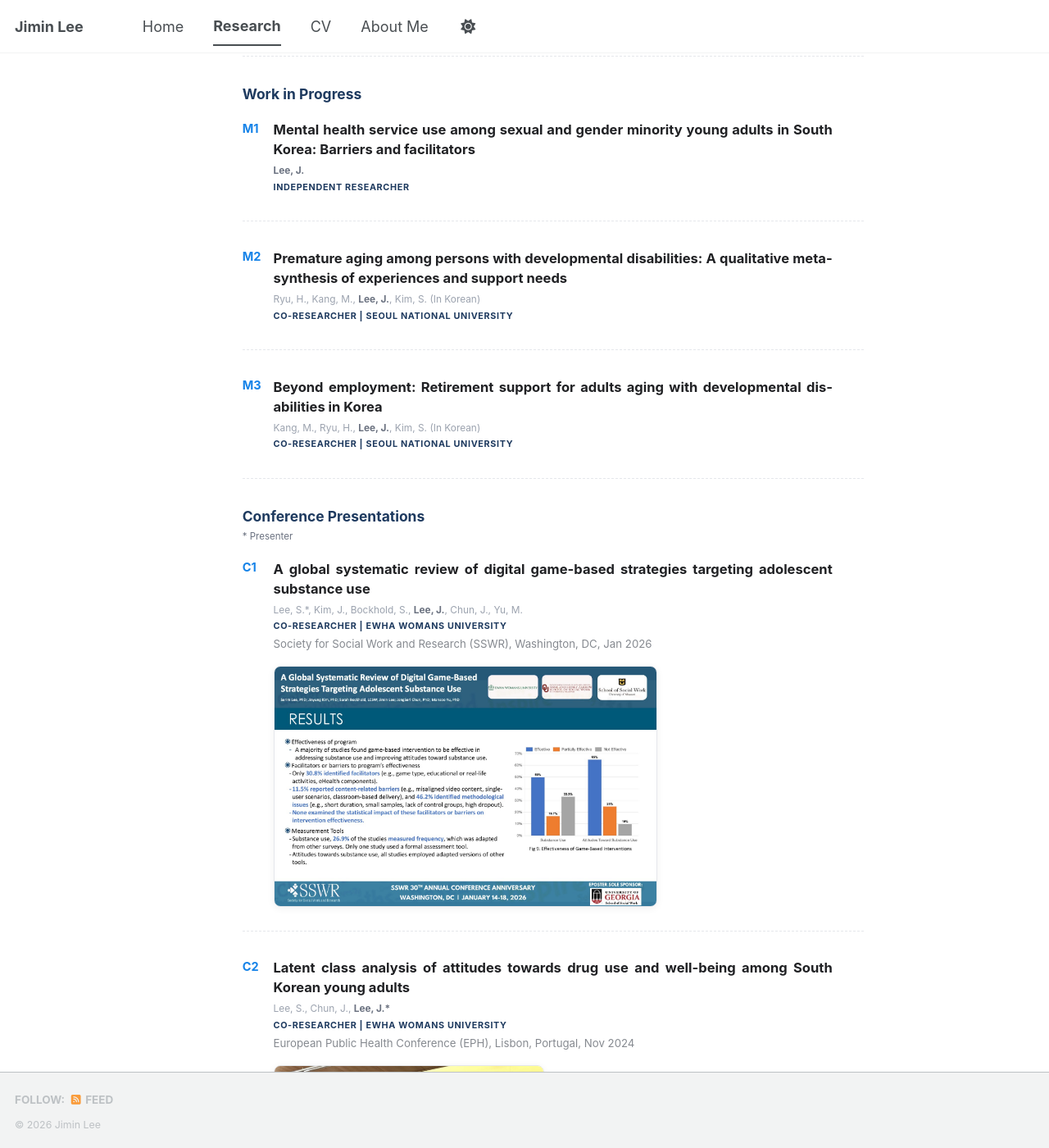
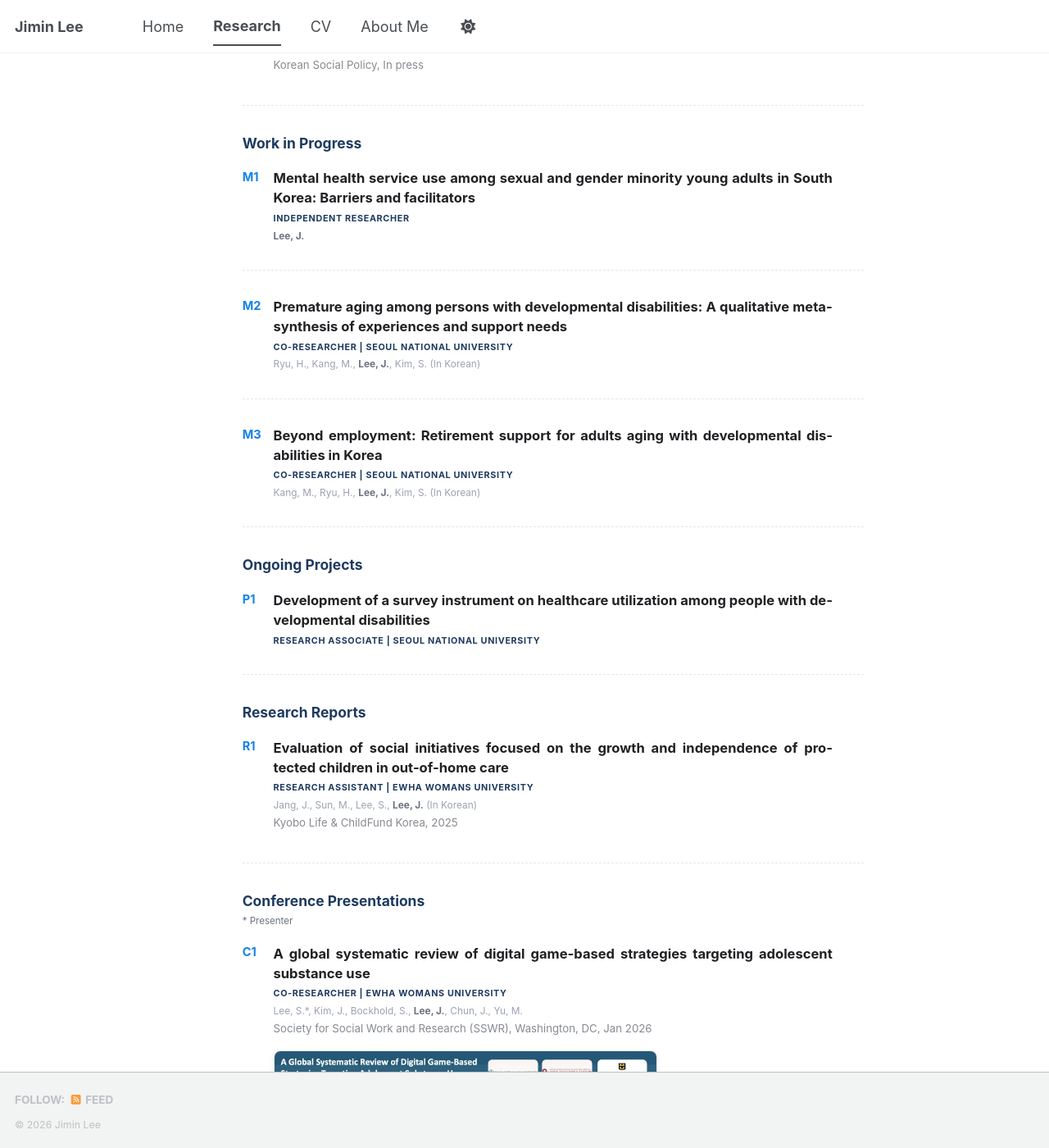
Before and after one commit to jiminlee-research/jiminlee-research.github.io, a Jekyll site: the page built from _pages/publications.html, in a window 1280 px wide and 1400 px high, scrolled down 2477 px. Shown: the whole window at 82% size. Built offline with Jekyll 4.4.1, drawn with Linux system fonts in a browser that asks for light colours; a style sheet for code colours, icons or effects is not loaded; some of the changed text lies outside the part shown.

Commit message:
Add ongoing project and research report; show role above authors
Co-Authored-By: Claude Opus 5.5 <noreply@anthropic.com>
Claude-Session: https://claude.ai/code/session_01PcjxNfDHwsJtJ6agebrJHV

```diff
--- a/_data/publications.yml
+++ b/_data/publications.yml
@@ -5,6 +5,7 @@
 
 - type: journal
   title: "Gender differences in attitudes towards drug use among South Korean college students: A latent class analysis"
+  role: "Co-Researcher | Ewha Womans University"
   image: /images/pubs/drug-attitudes-lca.jpg
   authors: ["Lee, S.", "Chun, J.", "Lee, J."]
   venue: "Journal of Drug Issues"
@@ -17,6 +18,7 @@
 
 - type: journal
   title: "Game-based digital interventions for enhancing positive development and addressing substance use in adolescents: A systematic review"
+  role: "Co-Researcher | Ewha Womans University"
   image: /images/pubs/game-based-sr.jpg
   authors: ["Lee, S.", "Kim, J.", "Bockhold, S.", "Lee, J.", "Chun, J.", "Yu, M."]
   venue: "Children, 11(12), Article 1554"
@@ -29,6 +31,7 @@
 
 - type: journal
   title: "Effect of coping strategies for family conflict on social isolation of young adults: Focusing on mediated effect of self-esteem"
+  role: "Lead Researcher | Ewha Womans University"
   image: /images/pubs/family-conflict-isolation.jpg
   authors: ["Lee, J.", "Kim, J."]
   venue: "Social Work Practice & Research, 21(3), 123–151"
@@ -89,3 +92,15 @@
   authors: ["Kang, M.", "Ryu, H.", "Lee, J.", "Kim, S."]
   short: "In progress"
   note: "In Korean"
+
+- type: project
+  title: "Development of a survey instrument on healthcare utilization among people with developmental disabilities"
+  role: "Research Associate | Seoul National University"
+
+- type: report
+  title: "Evaluation of social initiatives focused on the growth and independence of protected children in out-of-home care"
+  role: "Research Assistant | Ewha Womans University"
+  authors: ["Jang, J.", "Sun, M.", "Lee, S.", "Lee, J."]
+  venue: "Kyobo Life & ChildFund Korea"
+  year: "2025"
+  note: "In Korean"
--- a/_pages/publications.html
+++ b/_pages/publications.html
@@ -81,10 +81,10 @@ author_profile: true
 
 <div id="pub-list">
 {% assign all = site.data.publications %}
-{% assign groups = "journal|Peer-Reviewed Publications,wip|Work in Progress,presentation|Conference Presentations" | split: "," %}
+{% assign groups = "journal|Peer-Reviewed Publications,wip|Work in Progress,project|Ongoing Projects,report|Research Reports,presentation|Conference Presentations" | split: "," %}
 {% for g in groups %}
 {% assign key = g | split: "|" | first %}
-{% if key == "journal" %}{% assign pre = "J" %}{% elsif key == "wip" %}{% assign pre = "M" %}{% else %}{% assign pre = "C" %}{% endif %}
+{% if key == "journal" %}{% assign pre = "J" %}{% elsif key == "wip" %}{% assign pre = "M" %}{% elsif key == "project" %}{% assign pre = "P" %}{% elsif key == "report" %}{% assign pre = "R" %}{% else %}{% assign pre = "C" %}{% endif %}
 {% assign label = g | split: "|" | last %}
 {% assign items = all | where: "type", key %}
 {% if items.size > 0 %}
@@ -94,8 +94,8 @@ author_profile: true
 <div class="pub-item" data-selected="{% if p.selected %}true{% else %}false{% endif %}">
 <div class="pub-body">
 <p class="pub-title"><span class="pub-num">{{ pre }}{{ forloop.index }}</span>{{ p.title }}</p>
-<p class="pub-authors">{% for a in p.authors %}{% if a contains "Lee, J." %}<span class="me">{{ a }}</span>{% else %}{{ a }}{% endif %}{% unless forloop.last %}, {% endunless %}{% endfor %}{% if p.note == "In Korean" %} (In Korean){% endif %}</p>
 {% if p.role %}<p class="pub-role">{{ p.role }}</p>{% endif %}
+{% if p.authors %}<p class="pub-authors">{% for a in p.authors %}{% if a contains "Lee, J." %}<span class="me">{{ a }}</span>{% else %}{{ a }}{% endif %}{% unless forloop.last %}, {% endunless %}{% endfor %}{% if p.note == "In Korean" %} (In Korean){% endif %}</p>{% endif %}
 {% if p.venue %}<p class="pub-venue">{{ p.venue }}{% if p.year %}, {{ p.year }}{% endif %}{% if p.note and p.note != "In Korean" %} <span class="pub-tag">({{ p.note }})</span>{% endif %}</p>{% elsif p.note and p.note != "In Korean" %}<p class="pub-venue"><span class="pub-tag" style="margin-left:0">({{ p.note }})</span></p>{% endif %}
 {% if p.links %}<div class="pub-links">{% for l in p.links %}<a href="{{ l.url }}" target="_blank" rel="noopener"><i class="fa-solid fa-file-lines" aria-hidden="true" style="margin-right:.35em"></i>{{ l.label }}</a>{% endfor %}</div>{% endif %}
 {% if p.image %}<div class="pub-figure{% if p.image_size == "small" %} pub-figure-sm{% elsif p.image_size == "match" %} pub-figure-match{% endif %}"><img src="{{ p.image | relative_url }}" alt="Research summary: {{ p.title | escape }}" data-lightbox="{{ p.image | relative_url }}"></div>{% endif %}
```
